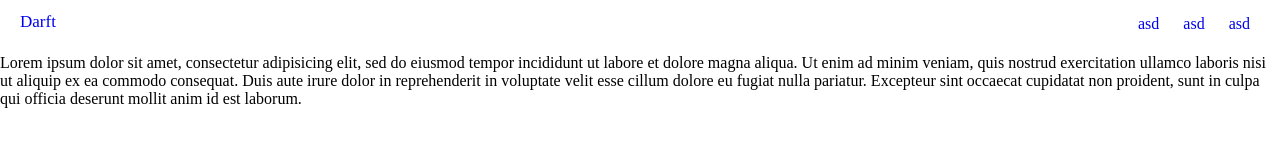
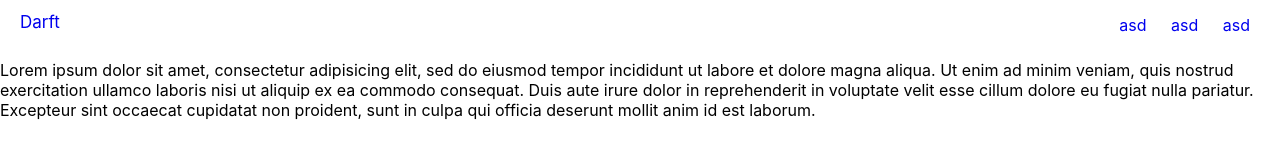
Before and after one commit to Sopaipillita/pemft, a plain HTML site: page index.html in a window 1280 px wide. Drawn offline with Linux system fonts and the light colour scheme.

Commit message:
estructuración y fonts

```diff
--- a/css/style.css
+++ b/css/style.css
@@ -2,6 +2,10 @@
     padding: 0;
     margin: 0;
     box-sizing: border-box;
+}
+
+body {
+  font-family: -apple-system, BlinkMacSystemFont, 'Segoe UI', Roboto, Oxygen, Ubuntu, Cantarell, 'Open Sans', 'Helvetica Neue', sans-serif;
 }
 
 header {
--- a/index.html
+++ b/index.html
@@ -22,12 +22,15 @@
 		<br>
 		<br>
 		<br>
+		<section class="main">
+			<!-- Todo lo que quieras poner en la pag tiene q ser adentro de este main -->
 			<p>Lorem ipsum dolor sit amet, consectetur adipisicing elit, sed do eiusmod
 				tempor incididunt ut labore et dolore magna aliqua. Ut enim ad minim veniam,
 				quis nostrud exercitation ullamco laboris nisi ut aliquip ex ea commodo
 				consequat. Duis aute irure dolor in reprehenderit in voluptate velit esse
 				cillum dolore eu fugiat nulla pariatur. Excepteur sint occaecat cupidatat non
 				proident, sunt in culpa qui officia deserunt mollit anim id est laborum.</p>
+		</section>
 	</div>
 </body>
 </html>
```
Lines whose indentation alone changed are shown as unchanged.
